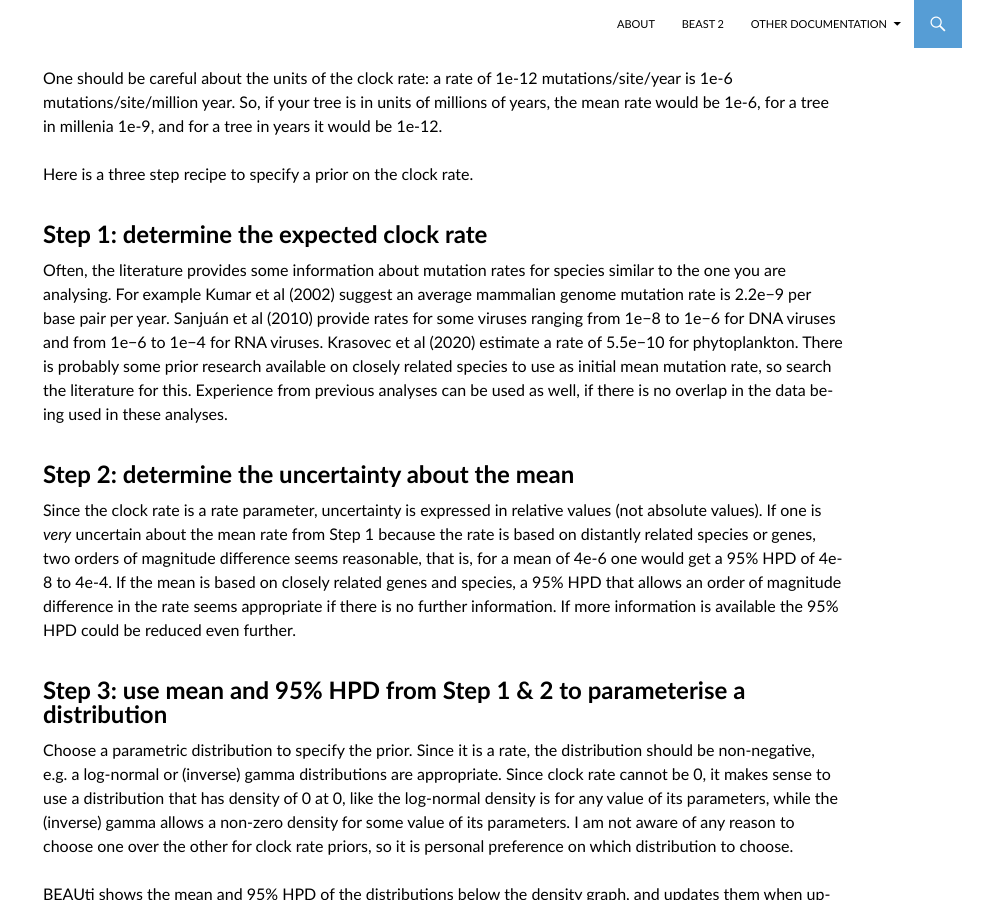
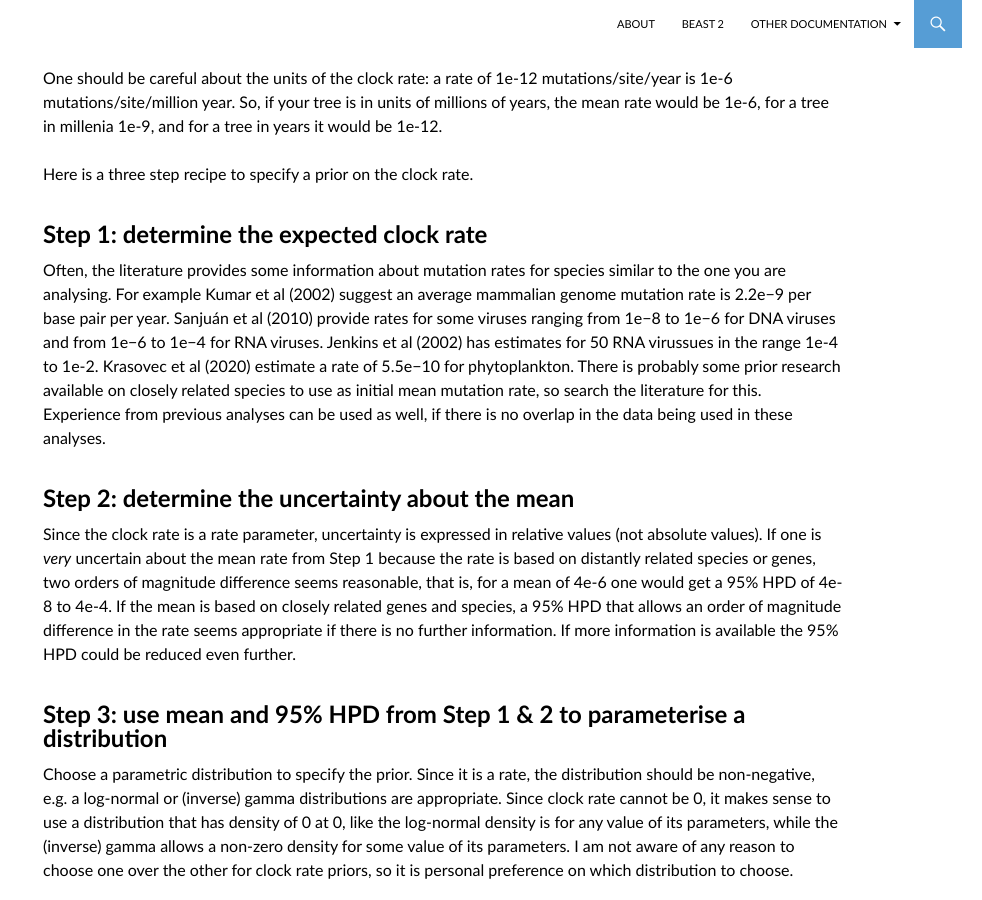
Before and after one commit to BEAST2-Dev/hmc, a Jekyll site: the page built from _pages/hmc/ClockPrior/index.md, in a window 1280 px wide and 900 px high, scrolled down 378 px. Shown: the whole window, without its empty margins (298-1280 px from the left). Built offline with Jekyll 4.4.1, drawn with Linux system fonts in a browser that asks for light colours; some of the changed text lies outside the part shown.

```diff
--- a/_pages/hmc/ClockPrior/index.md
+++ b/_pages/hmc/ClockPrior/index.md
@@ -17,7 +17,7 @@ Here is a three step recipe to specify a prior on the clock rate.
 
 Often, the literature provides some information about mutation rates for species similar to the one you are analysing.
 For example Kumar et al (2002) suggest an average mammalian genome mutation rate is 2.2e−9 per base pair per year.
-Sanjuán et al (2010) provide rates for some viruses ranging from 1e−8 to 1e−6 for DNA viruses and from 1e−6 to 1e−4 for RNA viruses.
+Sanjuán et al (2010) provide rates for some viruses ranging from 1e−8 to 1e−6 for DNA viruses and from 1e−6 to 1e−4 for RNA viruses. Jenkins et al (2002) has estimates for 50 RNA virussues in the range 1e-4 to 1e-2.
 Krasovec et al (2020) estimate a rate of 5.5e−10 for phytoplankton.
 There is probably some prior research available on closely related species to use as initial mean mutation rate, so search the literature for this.
 Experience from previous analyses can be used as well, if there is no overlap in the data being used in these analyses.
@@ -74,6 +74,8 @@ It is good practice to describe the prior in the methods section, and provide ju
 
 Banner KM, Irvine KM, Rodhouse TJ. The use of Bayesian priors in Ecology: The good, the bad and the not great. Methods in Ecology and Evolution. 2020 Aug;11(8):882-9. <a href=" https://doi.org/10.1111/2041-210X.13407">doi:10.1111/2041-210X.13407</a>.
 
+Jenkins GM, Rambaut A, Pybus OG, Holmes EC. Rates of molecular evolution in RNA viruses: a quantitative phylogenetic analysis. Journal of molecular evolution. 2002 Feb;54(2):156-65.
+
 Krasovec M, Rickaby RE, Filatov DA. Evolution of mutation rate in astronomically large phytoplankton populations. Genome biology and evolution. 2020 Jul 1.
 
 Kumar S, Subramanian S. Mutation rates in mammalian genomes. Proceedings of the National Academy of Sciences. 2002 Jan 22;99(2):803-8.
```
Also changed, not shown: _includes/header.html (+9 -0 lines), _pages/hmc/YuleBirthRatePrior/index.md (+5 -2 lines).
